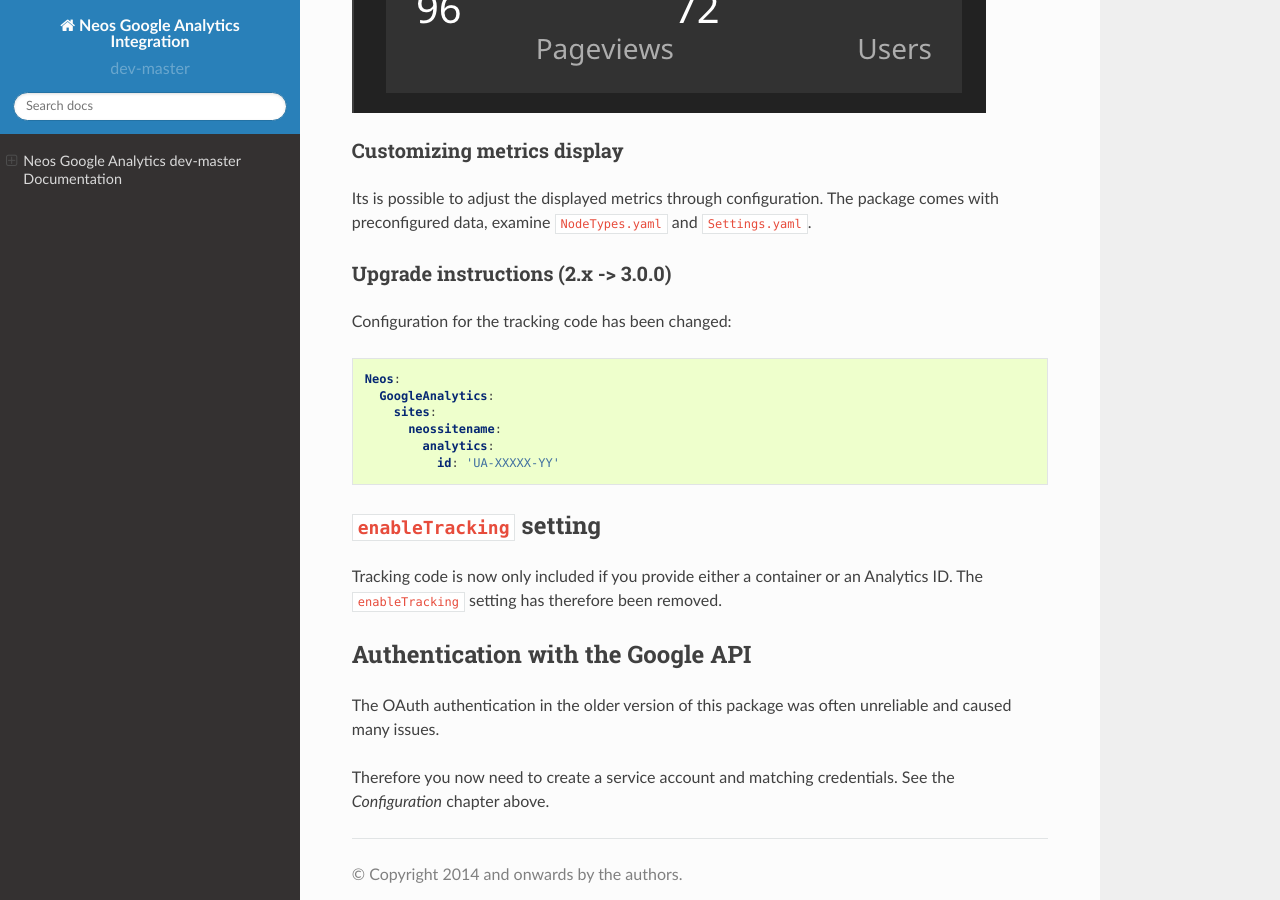
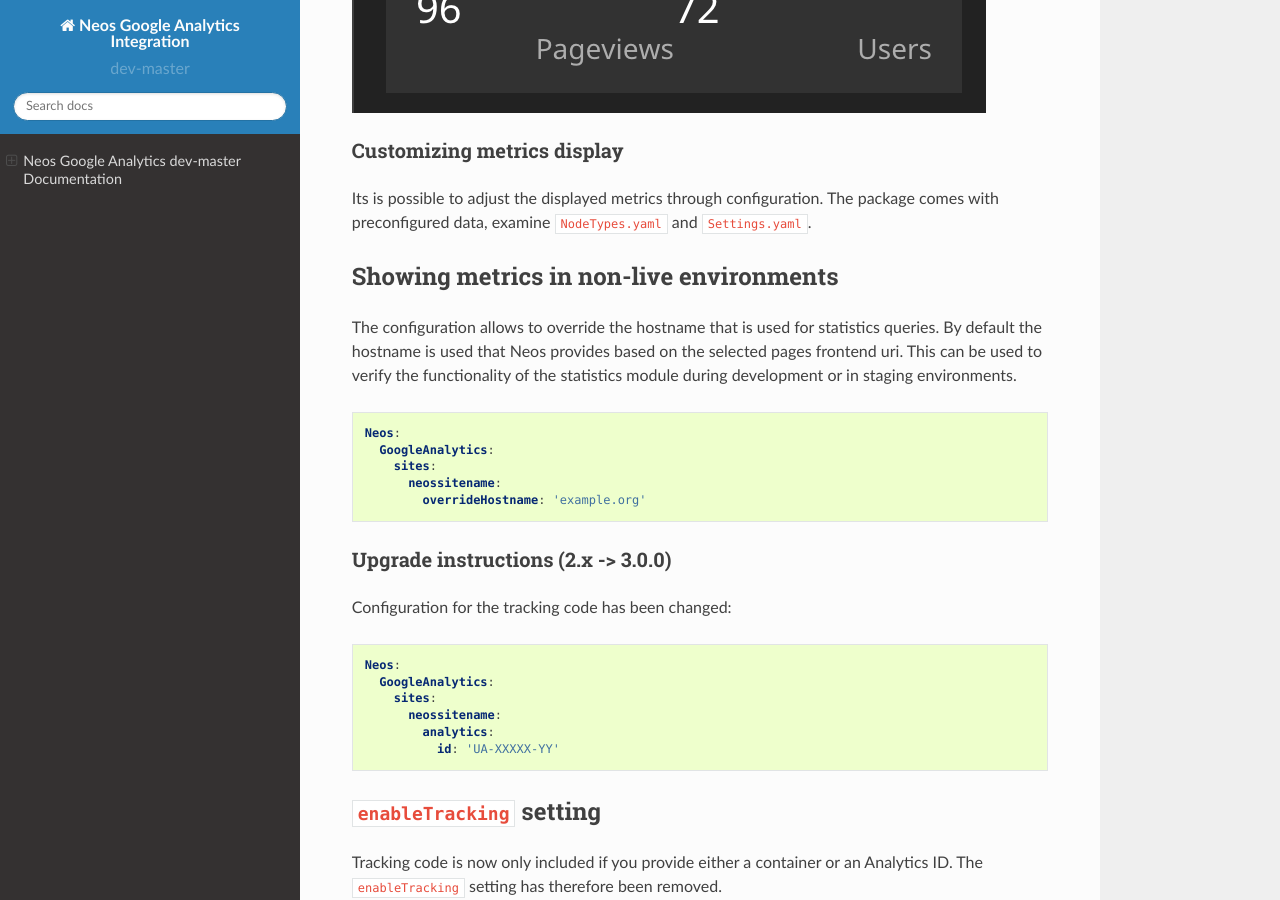
Before and after one commit to neos/neos-googleanalytics, a Sphinx documentation site: the page built from Documentation/index.rst, in a window 1280 px wide and 900 px high, scrolled down 10460 px. Built offline with Sphinx 7.4.7 and the Read the Docs theme 2.0.0, drawn with Linux system fonts in a browser that asks for light colours.

Commit message:
FEATURE: Allow overriding the hostname for statistics queries
Resolves: #60

```diff
--- a/Documentation/index.rst
+++ b/Documentation/index.rst
@@ -187,6 +187,23 @@
 Its is possible to adjust the displayed metrics through configuration. The package
 comes with preconfigured data, examine ``NodeTypes.yaml`` and ``Settings.yaml``.
 
+Showing metrics in non-live environments
+----------------------------------------
+
+The configuration allows to override the hostname that is used for statistics queries.
+By default the hostname is used that Neos provides based on the selected pages frontend uri.
+This can be used to verify the functionality of the statistics module during development
+or in staging environments.
+
+.. code-block:: yaml
+
+  Neos:
+    GoogleAnalytics:
+      sites:
+        neossitename:
+          overrideHostname: 'example.org'
+
+
 Upgrade instructions (2.x -> 3.0.0)
 ^^^^^^^^^^^^^^^^^^^^^^^^^^^^^^^^^^^^
 
```
Also changed, not shown: 2 other files.
